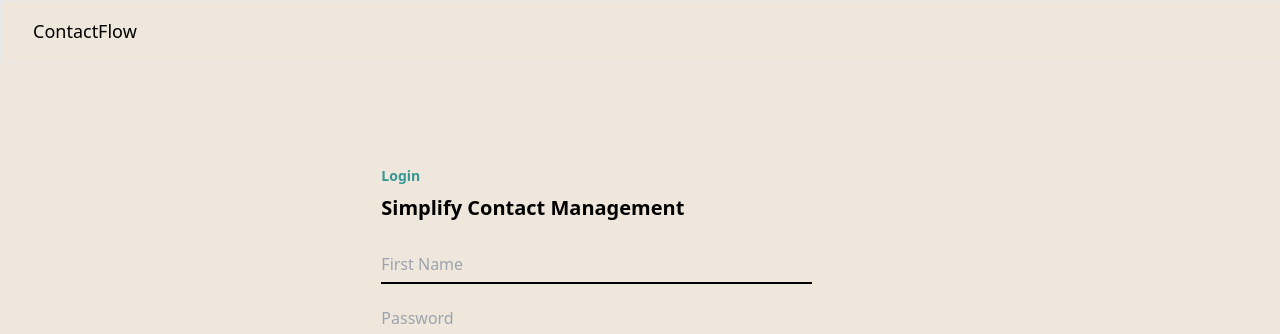
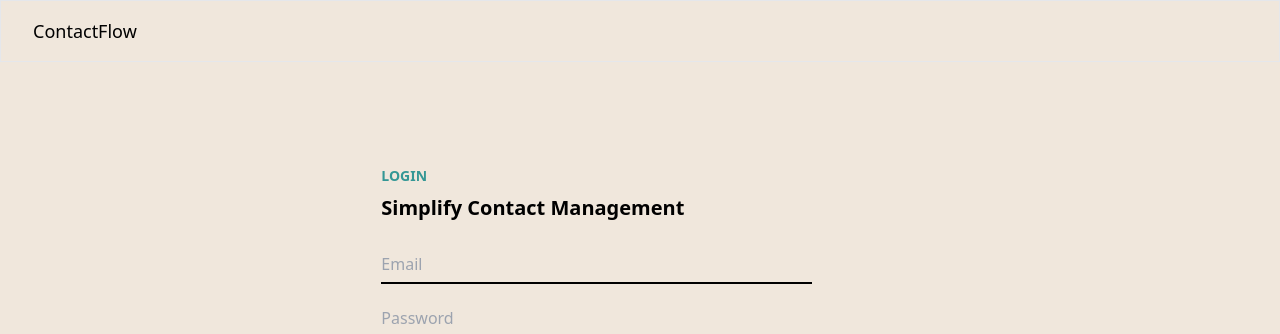
Before and after one commit to minhal15/mohamed-assessment, a React (Create React App) app: page /login in a window 1280 px wide. Shown: the top 334 px of the page. Built offline with nearby package versions, Linux system fonts and the light colour scheme.

Commit message:
Added Login event handlers

```diff
--- a/src/components/Login.jsx
+++ b/src/components/Login.jsx
@@ -1,21 +1,36 @@
-import React, { useState } from "react";
+import React, { useEffect, useState } from "react";
 import Navbar from "./Navbar";
 import { Link , useNavigate } from "react-router-dom";
 
 const Login = () => {
+  // state variables
+  const [firstName, setFirstName] = useState("");
+  const [password, setPassword] = useState("");
   const navigate = useNavigate();
 
-  const handleFirstNameChange = (event) => {
-
+  // Event handlers
+  const handleEmailChange = (event) => {
+    setFirstName(event.target.value);
   };
 
   const handlePasswordChange = (event) => {
-
+    setPassword(event.target.value);
   };
 
   const handleSubmit = (event) => {
+    event.preventDefault();
 
+    // Local storage is not working, try something else
+    const storedFirstName = localStorage.getItem("firstName");
+    const storedPassword = localStorage.getItem("password");
+
+    if (storedFirstName === firstName && storedPassword === password) {
+      navigate("/content");
+    } else {
+      alert("Invalid credentials. Please try again.");
+    }
   };
+
 
   return (
     <>
@@ -23,7 +38,7 @@ const Login = () => {
         <Navbar />
         <div className="flex justify-center items-center mt-10 h-5/6">
           <div className="w-5/12 h-5/6  px-2 py-2 ">
-            <h3 className="font-semibold text-sm text-[#349795]">Login</h3>
+            <h3 className="font-semibold text-sm text-[#349795]">LOGIN</h3>
             <h2 className="font-bold text-xl mt-2 ">
               Simplify Contact Management
             </h2>
@@ -31,13 +46,17 @@ const Login = () => {
         <input
           className="bg-[#F0E7DC] mt-6 py-1.5 w-5/6 border-b-2 border-black"
           type="text"
-          placeholder="First Name"
+          placeholder="Email"
+          value={firstName}
+          onChange={handleEmailChange}
         />
 
         <input
           className="bg-[#F0E7DC] mt-4 py-1.5 w-5/6 border-b-2 border-black"
           type="password"
           placeholder="Password"
+          value={password}
+          onChange={handlePasswordChange}
         />
         <button className="w-5/6 bg-[#349795] rounded mt-8 py-1.5 text-white" type="submit">
           Login
```
